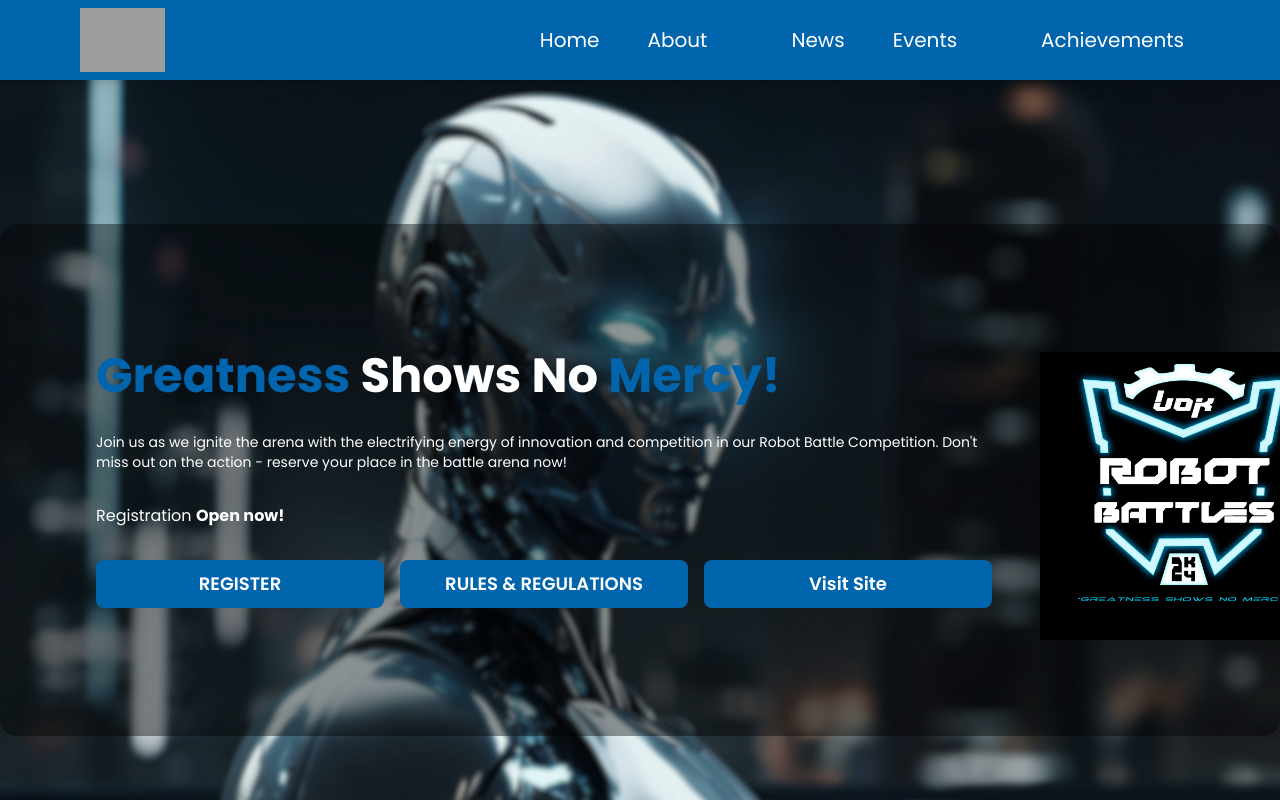
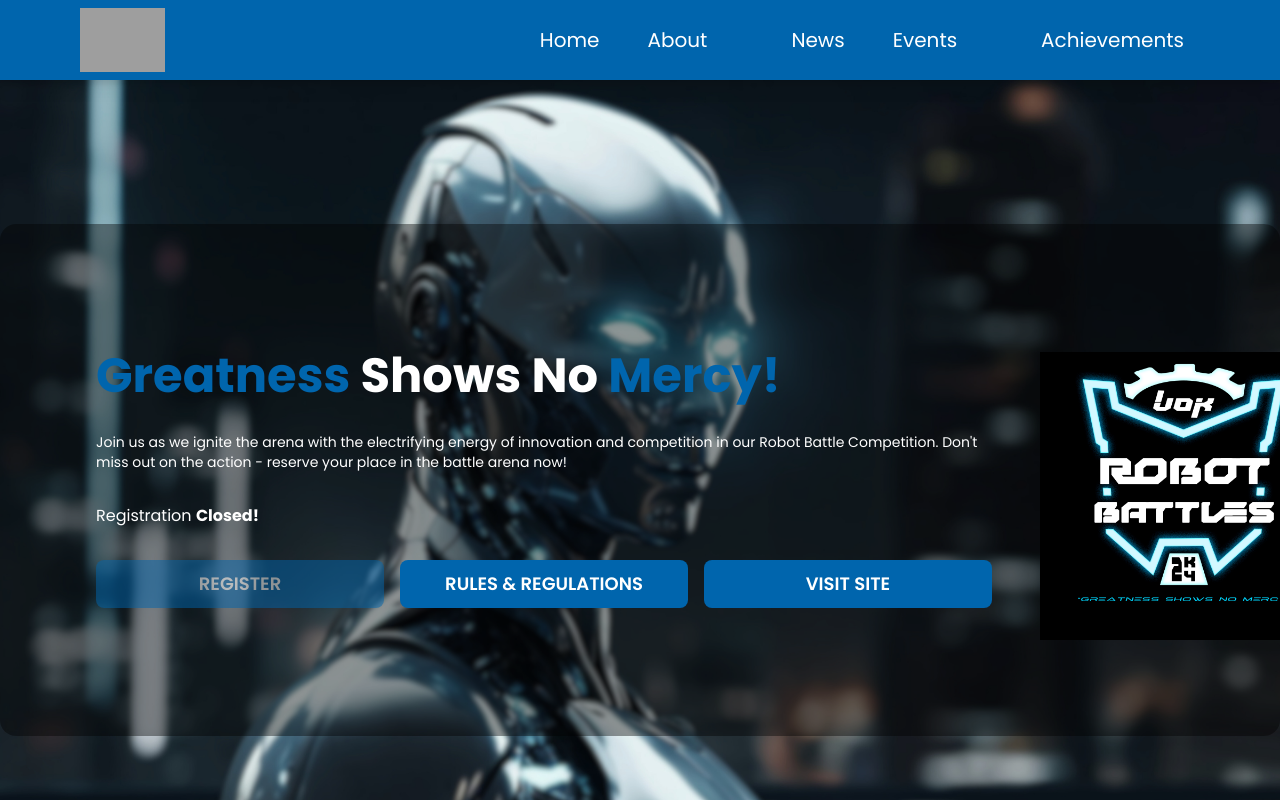
Before and after one commit to ecs-uok/ecs-uok-website, a React (Vite) app: page /robot_battles in a window 1280 px wide. Shown: the top 800 px of the page. Built offline with nearby package versions, Linux system fonts and the light colour scheme; grey boxes are pictures that could not be loaded; some icons are missing.

Commit message:
Disable registration button for UOK robot battles

```diff
--- a/src/components/RoboBattleBanner.jsx
+++ b/src/components/RoboBattleBanner.jsx
@@ -24,7 +24,8 @@ function RoboBattleBanner() {
             arena now!
           </p>
           <p className="xl:text-2xl">
-            Registration <span className="font-bold">Open now!</span>
+            {/* Registration <span className="font-bold">Open now!</span> */}
+            Registration <span className="font-bold">Closed!</span>
           </p>
           <div className="flex flex-col md:flex-row gap-4 items-center">
             <a
@@ -32,7 +33,7 @@ function RoboBattleBanner() {
               target="_blank"
               rel="noreferrer"
             >
-              <button className="px-8 py-2 w-72 h-12 md:text-lg rounded-lg hover:bg-secondary hover:text-white font-semibold border-none">
+              <button disabled='true' className="px-8 py-2 w-72 h-12 md:text-lg rounded-lg hover:bg-secondary hover:text-white font-semibold border-none opacity-50 cursor-not-allowed">
                 REGISTER
               </button>
             </a>
@@ -51,7 +52,7 @@ function RoboBattleBanner() {
               rel="noreferrer"
             >
               <button className="px-8 py-2 w-72 h-12 md:text-lg rounded-lg hover:bg-secondary hover:text-white font-semibold border-none">
-                Visit Site
+                VISIT SITE
               </button>
             </a>
           </div>
```
